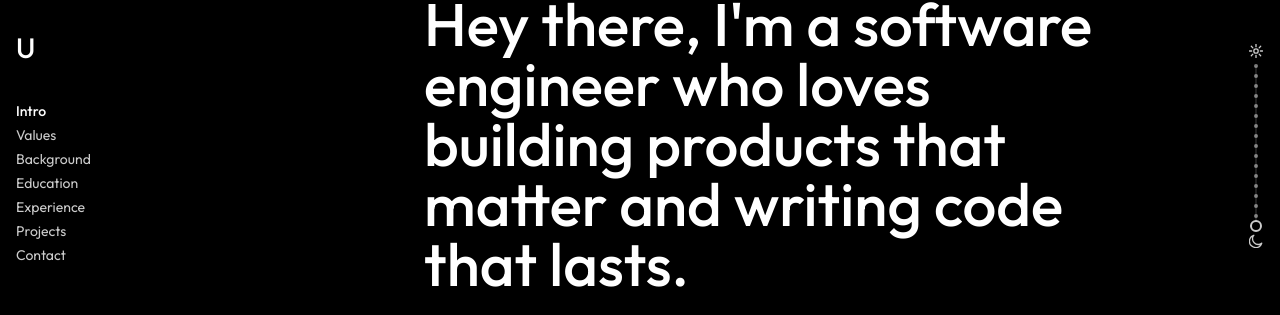
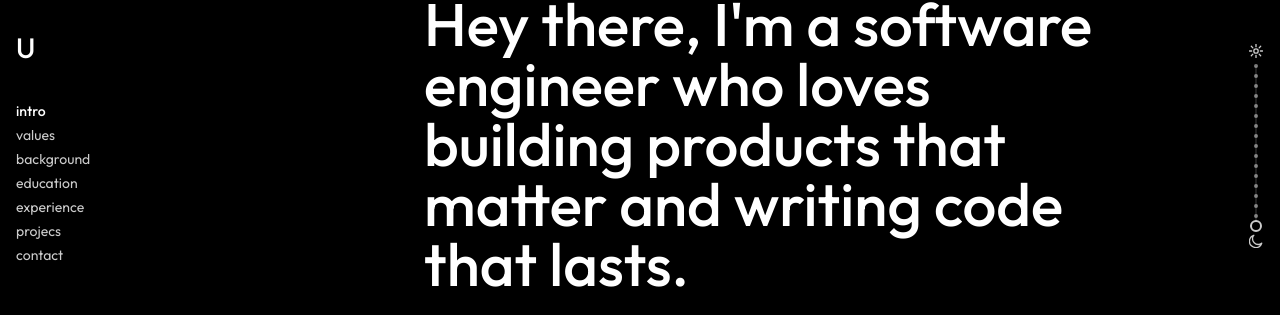
Before and after one commit to UmarAhmed30/portfolio, a Next.js app: page / in a window 1280 px wide. Shown: the part 254-569 px from the top of the page. Built offline with nearby package versions, Linux system fonts and the light colour scheme.

Commit message:
misc: experiment with typography

```diff
--- a/components/IntroLoader.tsx
+++ b/components/IntroLoader.tsx
@@ -66,7 +66,7 @@ export default function IntroLoader() {
                         color: headerColor,
                     }}
                 >
-                    — MSCS @ CU Boulder
+                    - mscs @ cu boulder
                 </p>
             </div>
         </div>
--- a/components/SideSlider.tsx
+++ b/components/SideSlider.tsx
@@ -11,13 +11,13 @@ export default function SideSlider() {
     const [isHoveringLogo, setIsHoveringLogo] = useState(false);
 
     const navItems = [
-        { id: 'intro', label: 'Intro' },
-        { id: 'values', label: 'Values' },
-        { id: 'work', label: 'Background' },
-        { id: 'education', label: 'Education' },
-        { id: 'experience', label: 'Experience' },
-        { id: 'projects', label: 'Projects' },
-        { id: 'contact', label: 'Contact' },
+        { id: 'intro', label: 'intro' },
+        { id: 'values', label: 'values' },
+        { id: 'work', label: 'background' },
+        { id: 'education', label: 'education' },
+        { id: 'experience', label: 'experience' },
+        { id: 'projects', label: 'projecs' },
+        { id: 'contact', label: 'contact' },
     ];
 
     useEffect(() => {
```
